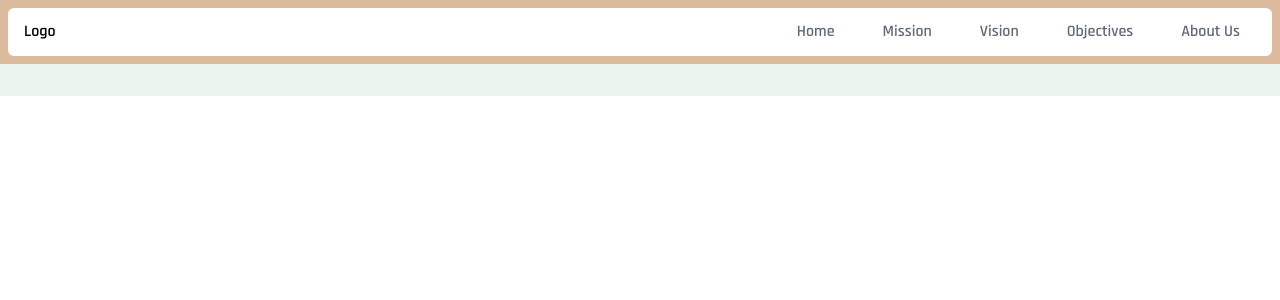
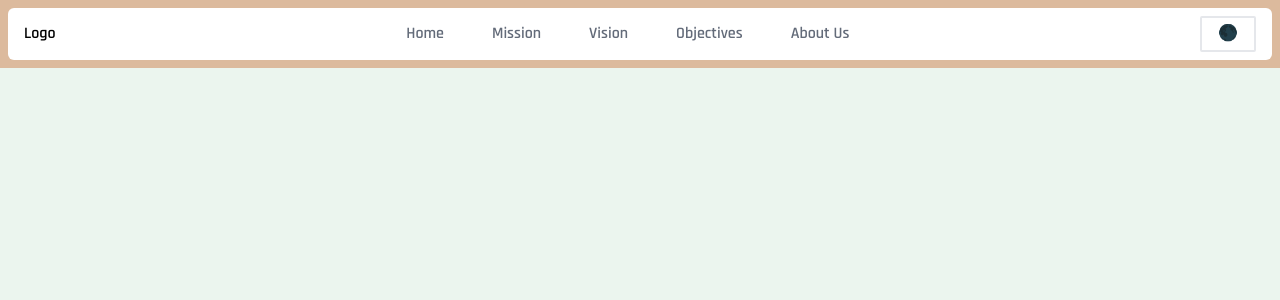
Before and after one commit to ChromeMatic/website-1, a Nuxt app: page / in a window 1280 px wide. Shown: the top 300 px of the page. Built offline with nearby package versions, Linux system fonts and the light colour scheme.

Commit message:
dark mode btn added

```diff
--- a/components/navbar.vue
+++ b/components/navbar.vue
@@ -45,6 +45,19 @@
                 </a>
             </div>
 
+            <button
+             @click="theme.changeTheme()"
+             class="border-2 transition-all ease-in-out duration-500 rounded-sm px-4 py-1"
+            >
+                <h1 v-if="isDark === false">
+                  🌑
+                </h1>
+
+                <h1 v-if="isDark === true">
+                 🌤️
+                </h1>
+            </button>
+
         </nav>
     </section>
 </template>
--- a/pages/index.vue
+++ b/pages/index.vue
@@ -5,7 +5,7 @@
 
 <template>
     <section
-     class="w-full min-h-screen flex flex-col"
+     class="w-full h-screen flex flex-col"
     >
 
      <div class="w-full sticky top-0 z-50">
```
